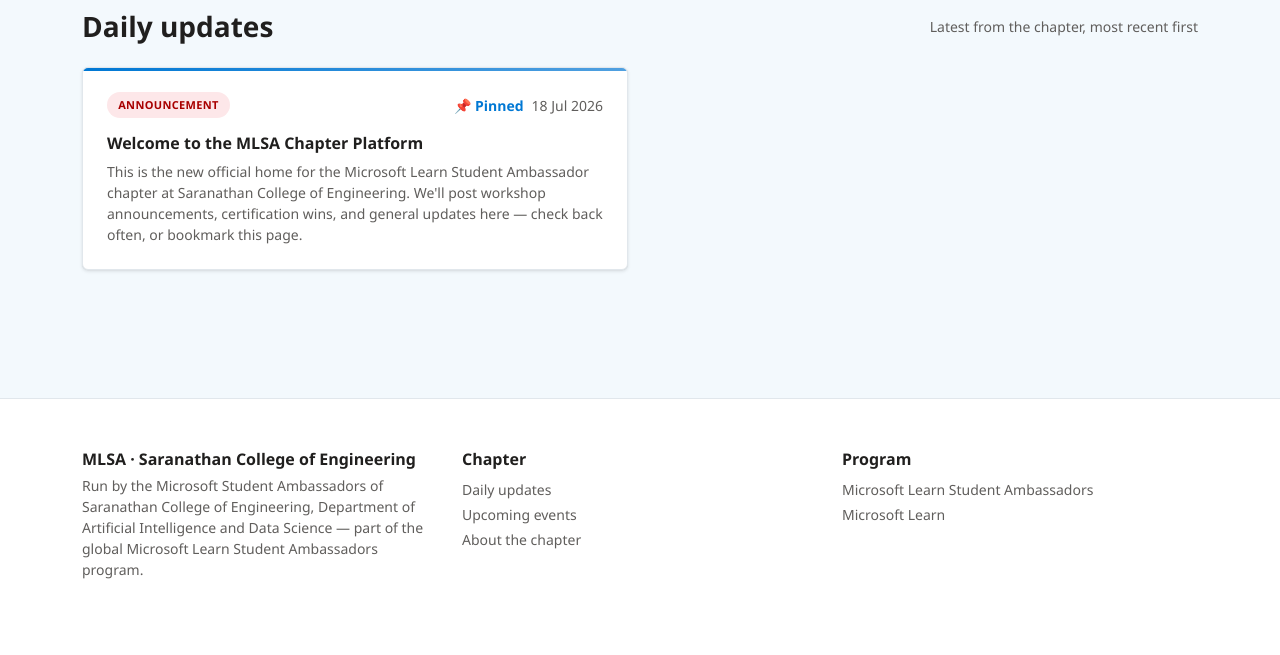
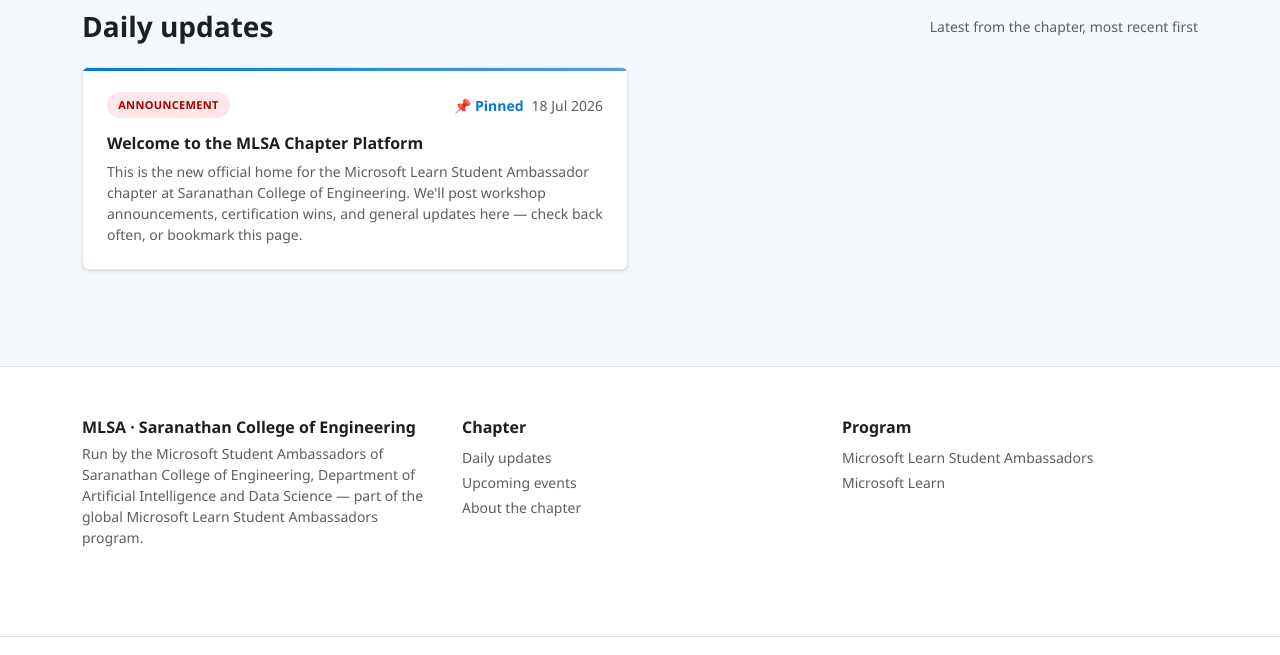
Before and after one commit to thamaraiselvan-tech/MLSA-website, a plain HTML site: page frontend/index.html in a window 1280 px wide. Shown: the part 615-1270 px from the top of the page. Drawn offline with nearby package versions, Linux system fonts and the light colour scheme.

```diff
--- a/frontend/css/style.css
+++ b/frontend/css/style.css
@@ -265,7 +265,12 @@
 .footer-mlsa {
   background: #fff;
   border-top: 1px solid var(--fluent-border);
-  margin-top: 5rem;
+  margin-top: 1rem;
+}
+@media (min-width: 768px) {
+  .footer-mlsa {
+    margin-top: 3rem;
+  }
 }
 .footer-mlsa a {
   color: var(--fluent-subtle);
```
